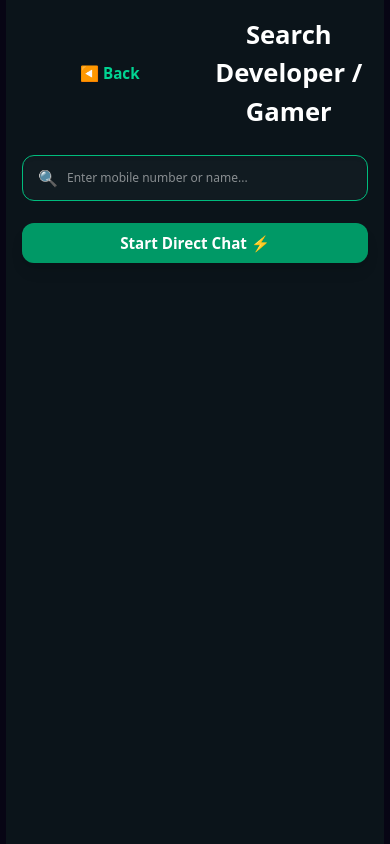
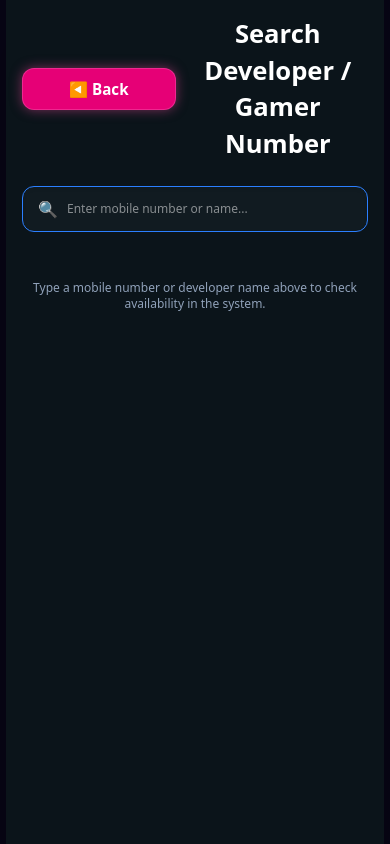
Before and after one commit to Patil-IndiePulse/IndiePulse, a Next.js app: page /chat in a window 390 px wide. Both pictures are taken after a click on the button "New Chat". Built offline with nearby package versions, Linux system fonts and the light colour scheme.

Commit message:
feat: optimize chat layout for mobile screen, add system number availability check, pink back buttons and blue chat theme

```diff
--- a/app/chat/page.tsx
+++ b/app/chat/page.tsx
@@ -19,10 +19,11 @@ export default function IndiePulseChatSystem() {
   const [messageText, setMessageText] = useState('');
   const [attachedFile, setAttachedFile] = useState<string | null>(null);
 
-  // Initial chat list (Developers & Gamers)
-  const [chats, setChats] = useState([
+  // Pre-registered database of developer & gamer contacts
+  const [registeredContacts, setRegisteredContacts] = useState([
     { id: '1', name: '+91 90354 37802', lastMsg: 'Call kr ki', time: '7:34 PM', unread: 1, avatar: '9' },
-    { id: '2', name: 'Studio Alpha Developer', lastMsg: 'New indie build uploaded!', time: 'Yesterday', unread: 0, avatar: 'S' }
+    { id: '2', name: 'Studio Alpha Developer', lastMsg: 'New indie build uploaded!', time: 'Yesterday', unread: 0, avatar: 'S' },
+    { id: '3', name: '+91 80507 64670', lastMsg: 'Direct chat started', time: 'Just now', unread: 0, avatar: '8' }
   ]);
 
   // Messages database for each chat
@@ -34,24 +35,20 @@ export default function IndiePulseChatSystem() {
     ],
     '2': [
       { sender: 'Studio Alpha Developer', text: 'Check out the new game engine alpha release.', time: 'Yesterday', isMe: false }
+    ],
+    '3': [
+      { sender: '+91 80507 64670', text: 'Hello developer!', time: 'Just now', isMe: true }
     ]
   });
 
-  // Handle starting a chat via number search
-  const handleStartChat = (e: React.FormEvent) => {
-    e.preventDefault();
-    if (!searchQuery.trim()) return;
+  // Filter contacts based on availability check in system
+  const searchResults = searchQuery.trim()
+    ? registeredContacts.filter(c => c.name.toLowerCase().includes(searchQuery.trim().toLowerCase()))
+    : [];
 
-    const query = searchQuery.trim();
-    let existing = chats.find(c => c.name.toLowerCase().includes(query.toLowerCase()));
-
-    if (!existing) {
-      const newChatObj = { id: Date.now().toString(), name: query, lastMsg: 'Direct chat started', time: 'Just now', unread: 0, avatar: query.charAt(0) };
-      setChats([newChatObj, ...chats]);
-      setActiveChat(newChatObj);
-    } else {
-      setActiveChat(existing);
-    }
+  // Handle selecting a verified contact from search results
+  const handleSelectContact = (contact: any) => {
+    setActiveChat(contact);
     setCurrentView('conversation');
     setSearchQuery('');
   };
@@ -77,7 +74,7 @@ export default function IndiePulseChatSystem() {
     setAttachedFile(null);
   };
 
-  // Handle file attachment simulation
+  // Handle file upload
   const handleFileUpload = (e: React.ChangeEvent<HTMLInputElement>) => {
     if (e.target.files && e.target.files[0]) {
       setAttachedFile(e.target.files[0].name);
@@ -85,9 +82,9 @@ export default function IndiePulseChatSystem() {
   };
 
   return (
-    <main className="min-h-screen bg-[#0b141a] text-white flex flex-col font-sans select-none relative overflow-hidden">
+    <main className="min-h-screen max-w-md mx-auto bg-[#0b141a] text-white flex flex-col font-sans select-none relative overflow-x-hidden shadow-2xl">
 
-      {/* VIEW 1: CONVERSATION SCREEN (WhatsApp Style Chat Room) */}
+      {/* VIEW 1: CONVERSATION SCREEN (WhatsApp Style Chat Room with Blue Accents) */}
       {currentView === 'conversation' && activeChat ? (
         <div className="flex-1 flex flex-col h-screen bg-[#0b141a]">
 
@@ -96,19 +93,19 @@ export default function IndiePulseChatSystem() {
             <div className="flex items-center gap-3">
               <button
                 onClick={() => setCurrentView('list')}
-                className="text-emerald-400 font-bold text-sm cursor-pointer"
+                className="px-3 py-1 bg-pink-600 hover:bg-pink-500 text-white rounded-xl text-xs font-bold shadow-[0_0_12px_rgba(236,72,153,0.5)] border border-pink-400/40 cursor-pointer"
               >
-                ◀
+                ◀ Back
               </button>
-              <div className="w-10 h-10 rounded-full bg-emerald-700 flex items-center justify-center font-bold text-sm text-white shadow">
+              <div className="w-9 h-9 rounded-full bg-blue-600 flex items-center justify-center font-bold text-xs text-white shadow">
                 {activeChat.avatar}
               </div>
               <div>
-                <h2 className="text-xs font-bold text-white tracking-wide truncate max-w-[160px]">{activeChat.name}</h2>
-                <span className="text-[9px] text-emerald-400 font-medium">online</span>
+                <h2 className="text-xs font-bold text-white tracking-wide truncate max-w-[150px]">{activeChat.name}</h2>
+                <span className="text-[9px] text-blue-400 font-semibold">online</span>
               </div>
             </div>
-            <div className="flex items-center gap-4 text-slate-300 text-sm">
+            <div className="flex items-center gap-3 text-slate-300 text-sm">
               <span className="cursor-pointer">📹</span>
               <span className="cursor-pointer">📞</span>
               <span className="cursor-pointer">⋮</span>
@@ -118,21 +115,21 @@ export default function IndiePulseChatSystem() {
           {/* Messages Container */}
           <div className="flex-1 p-4 overflow-y-auto space-y-3 flex flex-col bg-[#0b141a]">
             <div className="text-center my-2">
-              <span className="px-3 py-1 rounded-lg bg-[#182229] text-[10px] text-slate-400 shadow">
-                🔒 Messages are end-to-end encrypted for developers & gamers.
+              <span className="px-3 py-1 rounded-lg bg-[#182229] text-[10px] text-slate-400 shadow border border-slate-800">
+                🔒 Messages & file transfers are end-to-end encrypted.
               </span>
             </div>
 
             {(messages[activeChat.id] || []).map((msg, idx) => (
               <div key={idx} className={`flex flex-col max-w-[85%] ${msg.isMe ? 'ml-auto items-end' : 'mr-auto items-start'}`}>
-                <div className={`p-3 rounded-2xl text-xs shadow-md ${msg.isMe ? 'bg-[#005c4b] text-white rounded-tr-none' : 'bg-[#202c33] text-slate-100 rounded-tl-none'}`}>
+                <div className={`p-3 rounded-2xl text-xs shadow-md ${msg.isMe ? 'bg-blue-600 text-white rounded-tr-none shadow-[0_0_15px_rgba(37,99,235,0.4)]' : 'bg-[#202c33] text-slate-100 rounded-tl-none'}`}>
                   {msg.file && (
-                    <div className="mb-2 p-2 bg-black/30 rounded-lg flex items-center gap-2 border border-white/10 text-[11px] text-emerald-300">
-                      <span>📄 {msg.file}</span>
+                    <div className="mb-2 p-2 bg-black/40 rounded-lg flex items-center gap-2 border border-white/10 text-[11px] text-blue-300">
+                      <span>📎 {msg.file}</span>
                     </div>
                   )}
                   {msg.text && <p className="leading-relaxed">{msg.text}</p>}
-                  <span className="block text-[8px] text-slate-400 text-right mt-1">{msg.time}</span>
+                  <span className="block text-[8px] text-slate-300 text-right mt-1">{msg.time}</span>
                 </div>
               </div>
             ))}
@@ -140,17 +137,17 @@ export default function IndiePulseChatSystem() {
 
           {/* Attached File Preview Bar */}
           {attachedFile && (
-            <div className="bg-[#1f2c34] px-4 py-2 border-t border-slate-800 flex items-center justify-between text-xs text-emerald-400">
+            <div className="bg-[#1f2c34] px-4 py-2 border-t border-slate-800 flex items-center justify-between text-xs text-blue-400">
               <span>Attached: {attachedFile}</span>
-              <button onClick={() => setAttachedFile(null)} className="text-red-400 font-bold">✕ Remove</button>
+              <button onClick={() => setAttachedFile(null)} className="text-pink-400 font-bold">✕ Remove</button>
             </div>
           )}
 
           {/* Bottom Input & File Upload Bar */}
           <form onSubmit={handleSendMessage} className="bg-[#1f2c34] p-3 flex items-center gap-2 border-t border-slate-800">
 
-            {/* Attachment Button */}
-            <label className="text-slate-300 hover:text-white cursor-pointer p-2 text-base">
+            {/* File Upload Button */}
+            <label className="text-blue-400 hover:text-blue-300 cursor-pointer p-2 text-lg transition-transform hover:scale-110">
               📎
               <input type="file" onChange={handleFileUpload} className="hidden" />
             </label>
@@ -158,33 +155,38 @@ export default function IndiePulseChatSystem() {
             {/* Message Input */}
             <input
               type="text"
-              placeholder="Message"
+              placeholder="Type a message..."
               value={messageText}
               onChange={(e) => setMessageText(e.target.value)}
-              className="flex-1 py-2.5 px-4 rounded-full bg-[#2a3942] text-white text-xs focus:outline-none placeholder-slate-400 shadow-inner"
+              className="flex-1 py-2.5 px-4 rounded-full bg-[#2a3942] text-white text-xs focus:outline-none placeholder-slate-400 shadow-inner border border-slate-700/50"
             />
 
-            {/* Send or Mic Button */}
+            {/* Send Button with Blue Theme */}
             <button
               type="submit"
-              className="w-10 h-10 rounded-full bg-emerald-600 hover:bg-emerald-500 text-white flex items-center justify-center text-sm shadow-lg cursor-pointer shrink-0 transition-all"
+              className="w-10 h-10 rounded-full bg-blue-600 hover:bg-blue-500 text-white flex items-center justify-center text-sm shadow-[0_0_15px_rgba(37,99,235,0.6)] cursor-pointer shrink-0 transition-all"
             >
-              {messageText.trim() || attachedFile ? '➤' : '🎤'}
+              ➤
             </button>
           </form>
 
         </div>
       ) : currentView === 'search' ? (
 
-        /* VIEW 2: SEARCH NUMBER OR DEVELOPER PAGE */
-        <div className="flex-1 flex flex-col w-full max-w-md mx-auto p-4">
+        /* VIEW 2: SEARCH NUMBER & SYSTEM AVAILABILITY CHECK */
+        <div className="flex-1 flex flex-col p-4 w-full">
           <div className="flex items-center gap-3 mb-6">
-            <button onClick={() => setCurrentView('list')} className="text-emerald-400 font-bold text-sm cursor-pointer">◀ Back</button>
-            <h1 className="text-base font-bold text-white">Search Developer / Gamer</h1>
+            <button
+              onClick={() => setCurrentView('list')}
+              className="px-3.5 py-1.5 bg-pink-600 hover:bg-pink-500 text-white rounded-xl text-xs font-bold shadow-[0_0_12px_rgba(236,72,153,0.5)] border border-pink-400/40 cursor-pointer"
+            >
+              ◀ Back
+            </button>
+            <h1 className="text-sm font-bold text-white">Search Developer / Gamer Number</h1>
           </div>
 
-          <form onSubmit={handleStartChat} className="space-y-4">
-            <div className="relative">
+          {/* Number / Name Search Input Box */}
+          <div className="relative mb-4">
             <span className="absolute inset-y-0 left-0 flex items-center pl-4 text-slate-400">🔍</span>
             <input
               type="text"
@@ -192,52 +194,86 @@ export default function IndiePulseChatSystem() {
               value={searchQuery}
               onChange={(e) => setSearchQuery(e.target.value)}
               autoFocus
-                className="w-full py-3.5 pl-11 pr-4 bg-[#111b21] text-white text-xs rounded-xl border border-slate-700 focus:outline-none focus:border-emerald-500 shadow-inner"
+              className="w-full py-3.5 pl-11 pr-4 bg-[#111b21] text-white text-xs rounded-xl border border-slate-700 focus:outline-none focus:border-blue-500 shadow-inner"
             />
           </div>
-            <button
-              type="submit"
-              className="w-full py-3 bg-emerald-600 hover:bg-emerald-500 text-white rounded-xl text-xs font-bold shadow-lg cursor-pointer transition-all"
+
+          {/* System Availability Verification Results */}
+          <div className="flex-1 space-y-2 overflow-y-auto">
+            {searchQuery.trim() !== '' ? (
+              searchResults.length > 0 ? (
+                <div>
+                  <div className="text-[10px] uppercase tracking-wider text-blue-400 font-bold mb-2">Available in System:</div>
+                  {searchResults.map((contact) => (
+                    <div
+                      key={contact.id}
+                      onClick={() => handleSelectContact(contact)}
+                      className="p-3 bg-[#111b21] hover:bg-[#1f2c34] border border-blue-500/30 rounded-xl cursor-pointer flex items-center justify-between shadow transition-all"
                     >
-              Start Direct Chat ⚡
-            </button>
-          </form>
+                      <div className="flex items-center gap-3">
+                        <div className="w-10 h-10 rounded-full bg-blue-600 flex items-center justify-center font-bold text-xs text-white">
+                          {contact.avatar}
+                        </div>
+                        <div>
+                          <h3 className="text-xs font-bold text-white">{contact.name}</h3>
+                          <span className="text-[10px] text-blue-400 font-medium">✓ Number Available • Click to chat</span>
+                        </div>
+                      </div>
+                      <span className="text-xs text-blue-400 font-bold">Chat →</span>
+                    </div>
+                  ))}
+                </div>
+              ) : (
+                <div className="p-4 bg-slate-900/80 border border-red-500/30 rounded-xl text-center text-xs text-red-300">
+                  ❌ Number not available in the system database. Try another number or developer name.
+                </div>
+              )
+            ) : (
+              <div className="text-center text-xs text-slate-400 mt-8">
+                Type a mobile number or developer name above to check availability in the system.
+              </div>
+            )}
+          </div>
         </div>
 
       ) : (
 
         /* VIEW 3: MAIN CHAT LIST SCREEN (IndiePulse Branding + Plus Button) */
-        <div className="flex-1 flex flex-col w-full max-w-md mx-auto">
+        <div className="flex-1 flex flex-col w-full">
 
-          {/* Top Header with IndiePulse Logo */}
+          {/* Top Header with IndiePulse Logo & Pink Back/Action Styling */}
           <div className="px-4 py-4 flex items-center justify-between bg-[#0b141a] border-b border-slate-900">
             <div className="flex flex-col">
               <div className="text-xl font-black tracking-wider bg-gradient-to-r from-blue-400 via-pink-500 to-yellow-400 bg-clip-text text-transparent">
                 IndiePulse
               </div>
-              <span className="text-[10px] text-emerald-400 font-bold">Developer & Gamer Chat Hub</span>
+              <span className="text-[10px] text-blue-400 font-bold">Developer & Gamer Chat Hub</span>
             </div>
 
-            <div className="flex items-center gap-5 text-slate-300 text-lg">
-              <span className="cursor-pointer" onClick={() => setCurrentView('search')}>🔍</span>
-              <span className="cursor-pointer" onClick={() => setCurrentView('search')}>⋮</span>
+            <div className="flex items-center gap-3">
+              <button
+                onClick={() => setCurrentView('search')}
+                className="w-9 h-9 rounded-xl bg-pink-600 hover:bg-pink-500 text-white flex items-center justify-center text-xs shadow-[0_0_12px_rgba(236,72,153,0.5)] border border-pink-400/40 cursor-pointer"
+              >
+                🔍
+              </button>
             </div>
           </div>
 
-          {/* Search Bar / Meta AI trigger */}
+          {/* Search Bar / Trigger */}
           <div className="px-4 my-3">
             <div
               onClick={() => setCurrentView('search')}
               className="w-full py-2.5 px-4 bg-[#111b21] text-slate-400 text-xs rounded-full border border-slate-800 flex items-center gap-3 cursor-pointer shadow-inner"
             >
               <span>🔍</span>
-              <span>Search developer number or name...</span>
+              <span>Search available developer number...</span>
             </div>
           </div>
 
           {/* Active Chats List */}
           <div className="flex-1 space-y-0.5 overflow-y-auto px-2 mt-1">
-            {chats.map((chat) => (
+            {registeredContacts.map((chat) => (
               <div
                 key={chat.id}
                 onClick={() => {
@@ -246,7 +282,7 @@ export default function IndiePulseChatSystem() {
                 }}
                 className="flex items-center gap-3 p-3 rounded-2xl hover:bg-[#202c33] cursor-pointer transition-all border-b border-slate-900/50"
               >
-                <div className="w-12 h-12 rounded-full bg-emerald-700 flex items-center justify-center font-bold text-base text-white shrink-0 shadow">
+                <div className="w-12 h-12 rounded-full bg-blue-600 flex items-center justify-center font-bold text-base text-white shrink-0 shadow-[0_0_12px_rgba(37,99,235,0.4)]">
                   {chat.avatar}
                 </div>
                 <div className="flex-1 min-w-0">
@@ -257,7 +293,7 @@ export default function IndiePulseChatSystem() {
                   <div className="flex justify-between items-center">
                     <p className="text-[11px] text-slate-400 truncate">{chat.lastMsg}</p>
                     {chat.unread > 0 && (
-                      <span className="w-4 h-4 rounded-full bg-emerald-500 text-slate-950 text-[9px] font-black flex items-center justify-center shrink-0 ml-2">
+                      <span className="w-4 h-4 rounded-full bg-blue-500 text-white text-[9px] font-black flex items-center justify-center shrink-0 ml-2 shadow">
                         {chat.unread}
                       </span>
                     )}
@@ -267,11 +303,11 @@ export default function IndiePulseChatSystem() {
             ))}
           </div>
 
-          {/* WhatsApp Style Floating Plus (+) Button at Bottom Right */}
+          {/* Floating Plus (+) Button at Bottom Right (Pink Styled) */}
           <div className="absolute bottom-6 right-6 z-40">
             <button
               onClick={() => setCurrentView('search')}
-              className="w-14 h-14 rounded-2xl bg-emerald-500 hover:bg-emerald-400 text-slate-950 flex items-center justify-center text-3xl font-black shadow-2xl transition-transform hover:scale-105 active:scale-95 cursor-pointer"
+              className="w-14 h-14 rounded-2xl bg-gradient-to-r from-pink-600 to-purple-600 hover:from-pink-500 hover:to-purple-500 text-white flex items-center justify-center text-3xl font-black shadow-[0_0_25px_rgba(236,72,153,0.7)] border border-pink-400/50 transition-transform hover:scale-105 active:scale-95 cursor-pointer"
               aria-label="New Chat"
             >
               +
```
Lines whose indentation alone changed are shown as unchanged.
